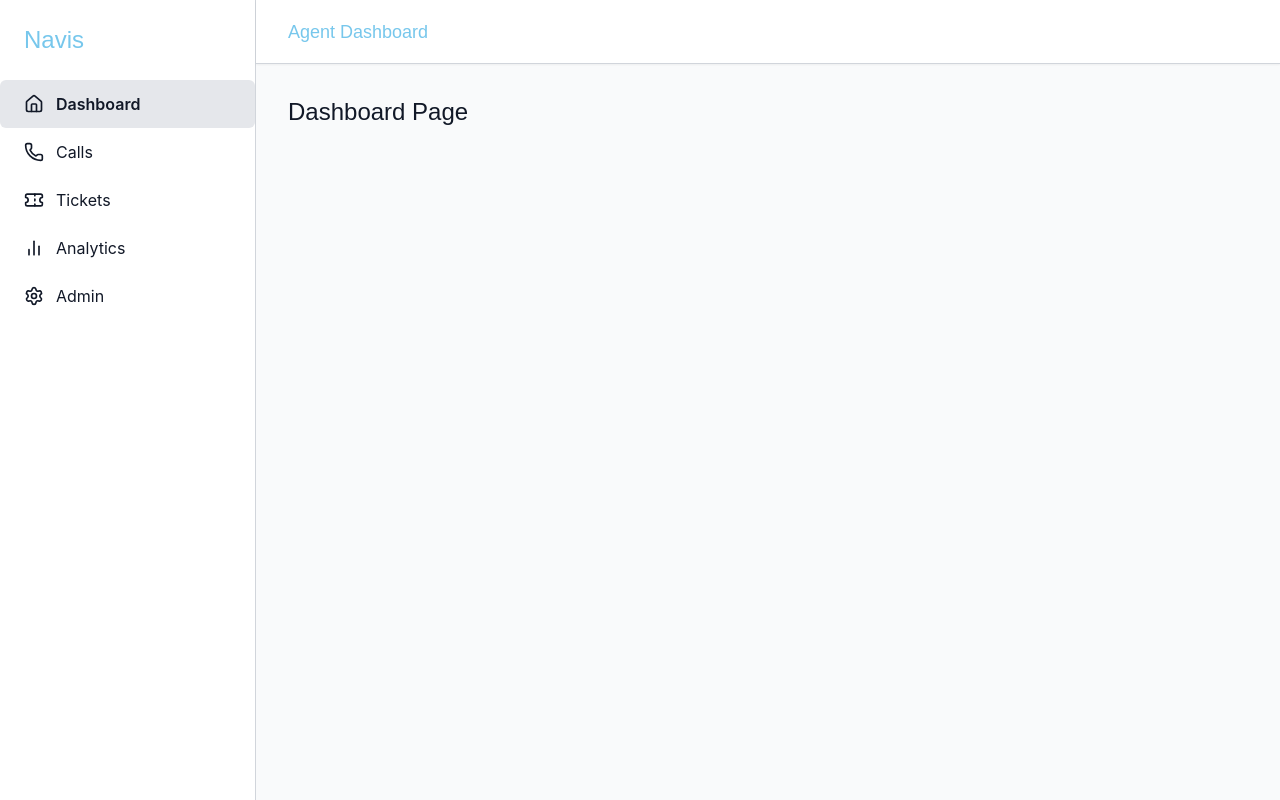
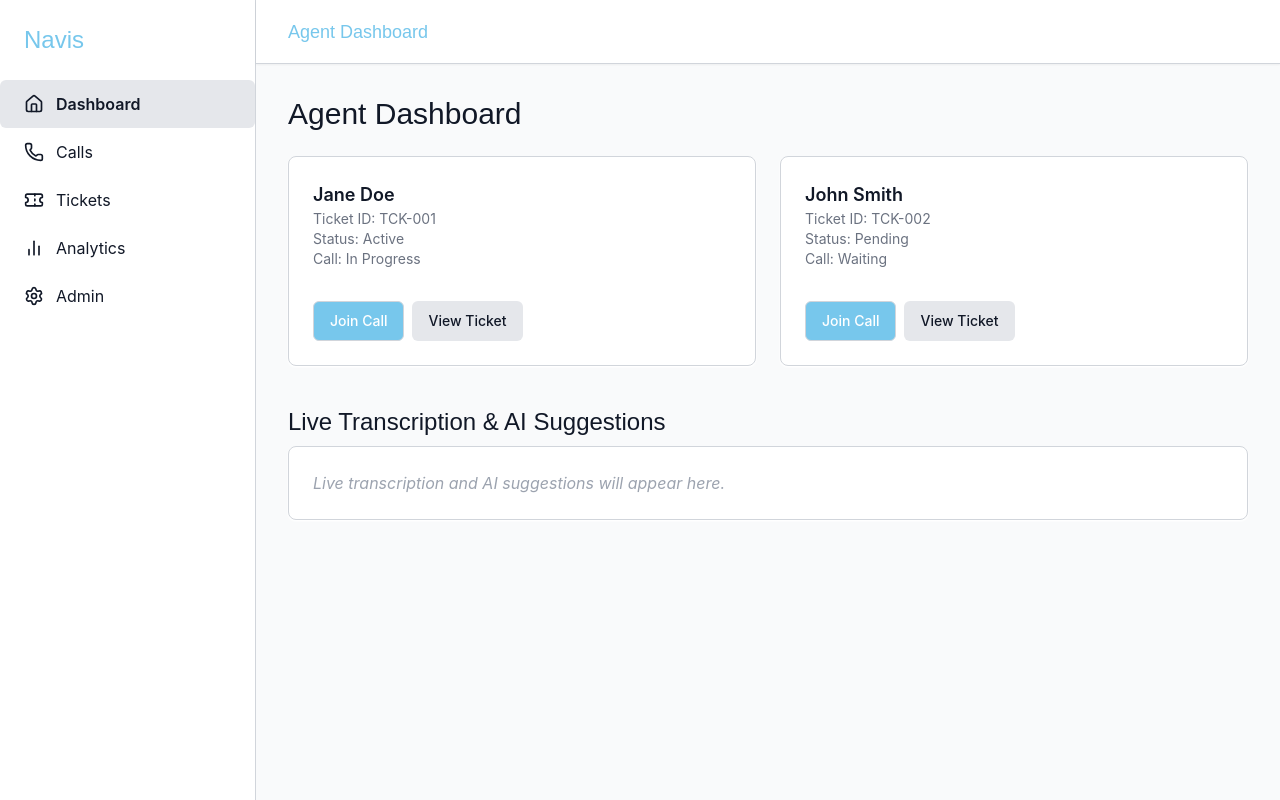
Before and after one commit to shaan101patel/NavisCopilot_NP_1.0, a React (Create React App) app in the folder app/: page / in a window 1280 px wide. Built offline with nearby package versions, Linux system fonts and the light colour scheme.

Commit message:
Develop Agent Dashboard UI

```diff
--- a/app/src/pages/Dashboard.tsx
+++ b/app/src/pages/Dashboard.tsx
@@ -1,3 +1,50 @@
+import { Card } from "@/components/ui/card";
+import { Button } from "@/components/ui/button";
+import { useState } from "react";
+
+// IMPLEMENT LATER: Replace this mock data with real data from the backend (Supabase).
+// Expected data: Array of active tickets, each with ticket ID, customer name, status, and call info.
+const mockTickets = [
+  { id: "TCK-001", customer: "Jane Doe", status: "Active", callStatus: "In Progress" },
+  { id: "TCK-002", customer: "John Smith", status: "Pending", callStatus: "Waiting" },
+];
+
 export default function Dashboard() {
-  return <div className="text-2xl font-heading">Dashboard Page</div>;
+  // IMPLEMENT LATER: Fetch tickets and call data for the current agent from Supabase.
+  const [tickets] = useState(mockTickets);
+
+  return (
+    <div>
+      <h1 className="text-3xl font-heading mb-6">Agent Dashboard</h1>
+      <div className="grid grid-cols-1 md:grid-cols-2 gap-6">
+        {tickets.map((ticket) => (
+          <Card key={ticket.id} className="p-6 flex flex-col gap-4">
+            <div>
+              <div className="text-lg font-semibold">{ticket.customer}</div>
+              <div className="text-sm text-gray-500">Ticket ID: {ticket.id}</div>
+              <div className="text-sm text-gray-500">Status: {ticket.status}</div>
+              <div className="text-sm text-gray-500">Call: {ticket.callStatus}</div>
+            </div>
+            <div className="flex gap-2 mt-4">
+              {/* IMPLEMENT LATER: Wire up these buttons to backend actions (join/leave call, open ticket) */}
+              <Button variant="outline" className="bg-primary text-white hover:bg-blue-700">
+                Join Call
+              </Button>
+              <Button variant="secondary">View Ticket</Button>
+            </div>
+          </Card>
+        ))}
+      </div>
+      {/* IMPLEMENT LATER: Add section for live transcription and AI suggestions, pulling real-time data from backend */}
+      <div className="mt-10">
+        <h2 className="text-2xl font-heading mb-2">Live Transcription & AI Suggestions</h2>
+        <Card className="p-6">
+          {/* IMPLEMENT LATER: Show live transcription and AI RAG output for the current call.
+              Data needed: Real-time transcript, AI-generated suggestions, and script guidance.
+          */}
+          <div className="text-gray-400 italic">Live transcription and AI suggestions will appear here.</div>
+        </Card>
+      </div>
+    </div>
+  );
 }
```
